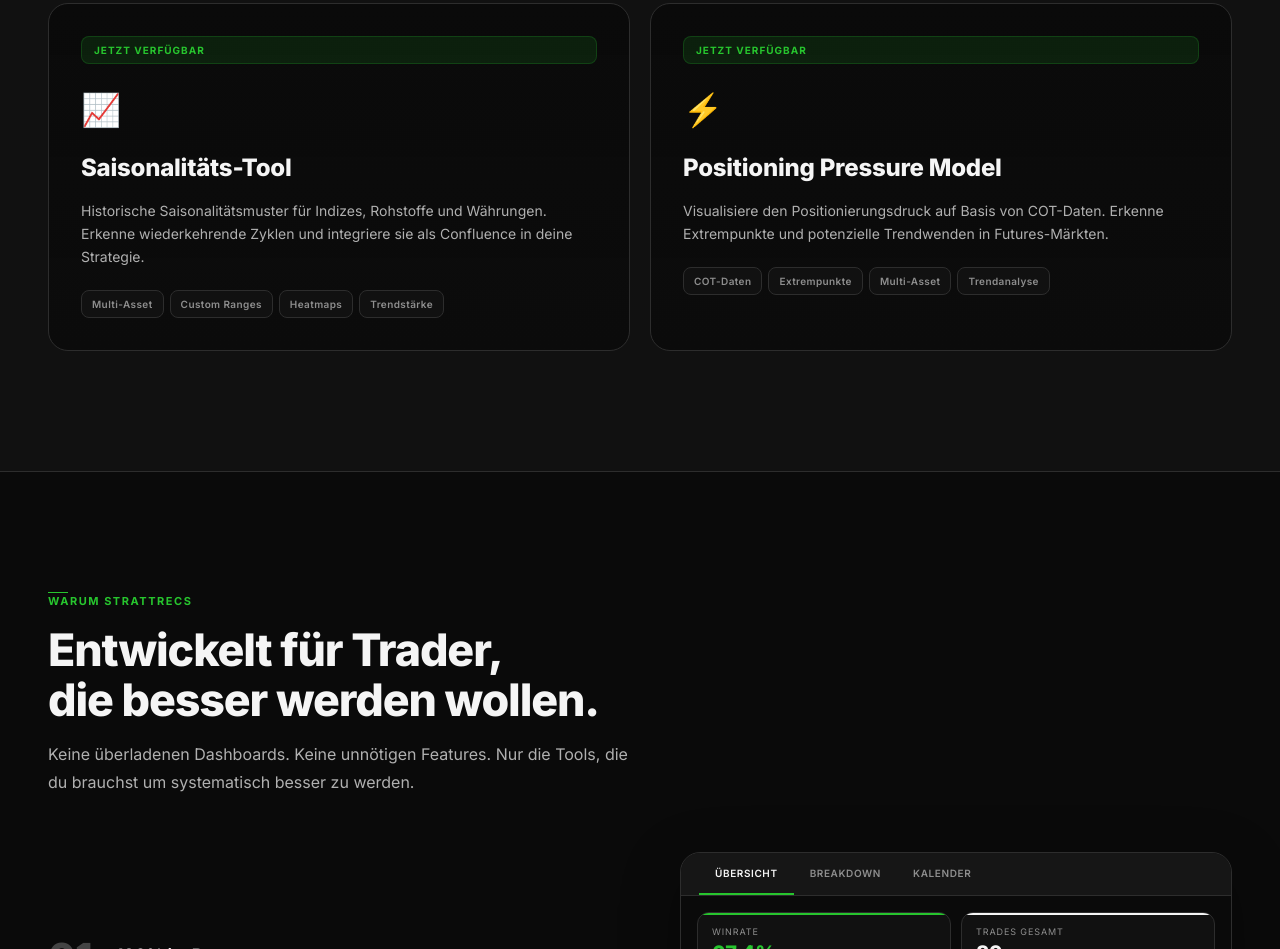
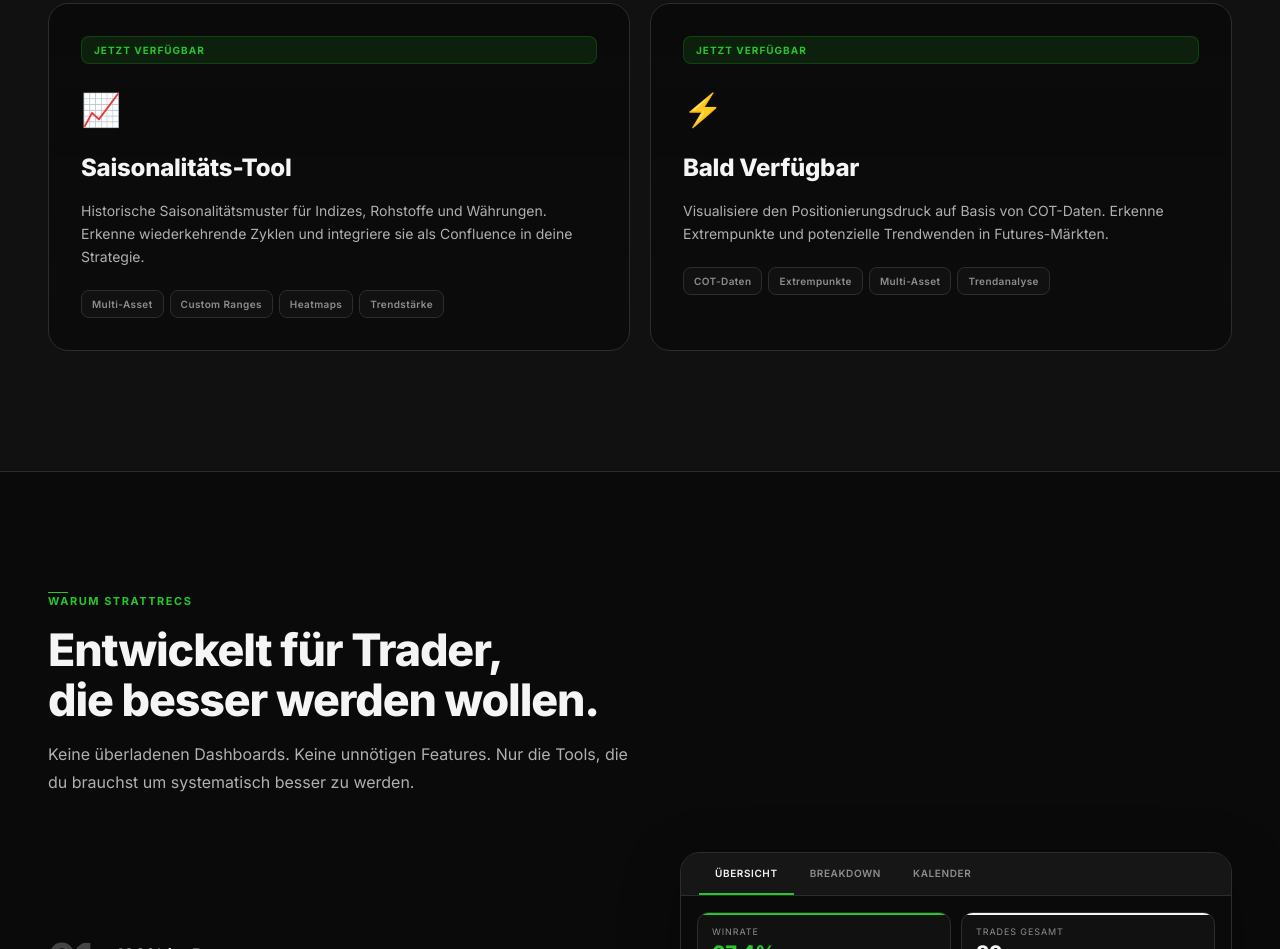
Before and after one commit to JohannFX/strattrecs-tools, a plain HTML site: page index.html in a window 1280 px wide. Shown: the part 1640-2589 px from the top of the page. Drawn offline with Linux system fonts and the light colour scheme.

Commit message:
Update index.html

```diff
--- a/index.html
+++ b/index.html
@@ -1088,12 +1088,12 @@
         <div class="tool-arrow">→</div>
       </a>
 
-      <a href="StratTrecs_PPM_v1.html" class="tool-card reveal d3">
+      <a href="StratTrecs_PM_v1.html" class="tool-card reveal d3">
         <div class="tool-tag live de">Jetzt verfügbar</div>
         <div class="tool-tag live en">Available now</div>
         <div class="tool-icon">⚡</div>
-        <div class="tool-name de">Positioning Pressure Model</div>
-        <div class="tool-name en">Positioning Pressure Model</div>
+        <div class="tool-name de">Bald Verfügbar</div>
+        <div class="tool-name en">Bald Verfügbar</div>
         <p class="tool-desc de">Visualisiere den Positionierungsdruck auf Basis von COT-Daten. Erkenne Extrempunkte und potenzielle Trendwenden in Futures-Märkten.</p>
         <p class="tool-desc en">Visualize positioning pressure based on COT data. Identify extreme points and potential trend reversals in futures markets.</p>
         <div class="tool-chips">
```
